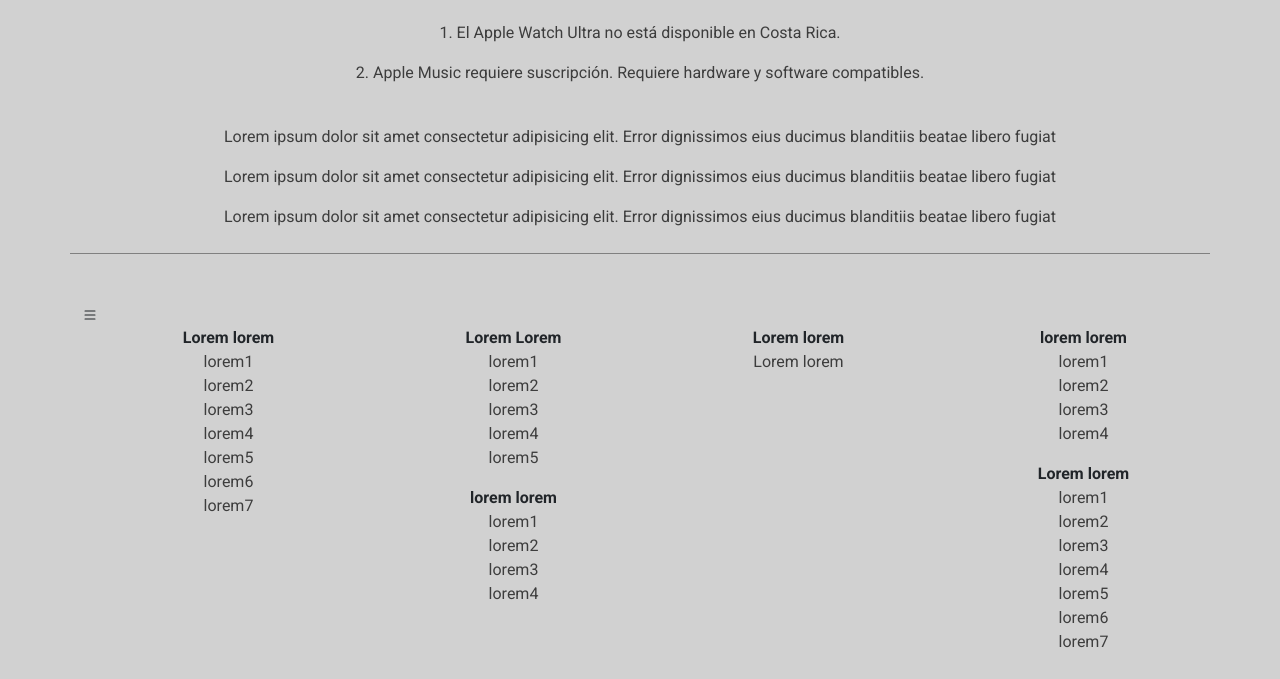
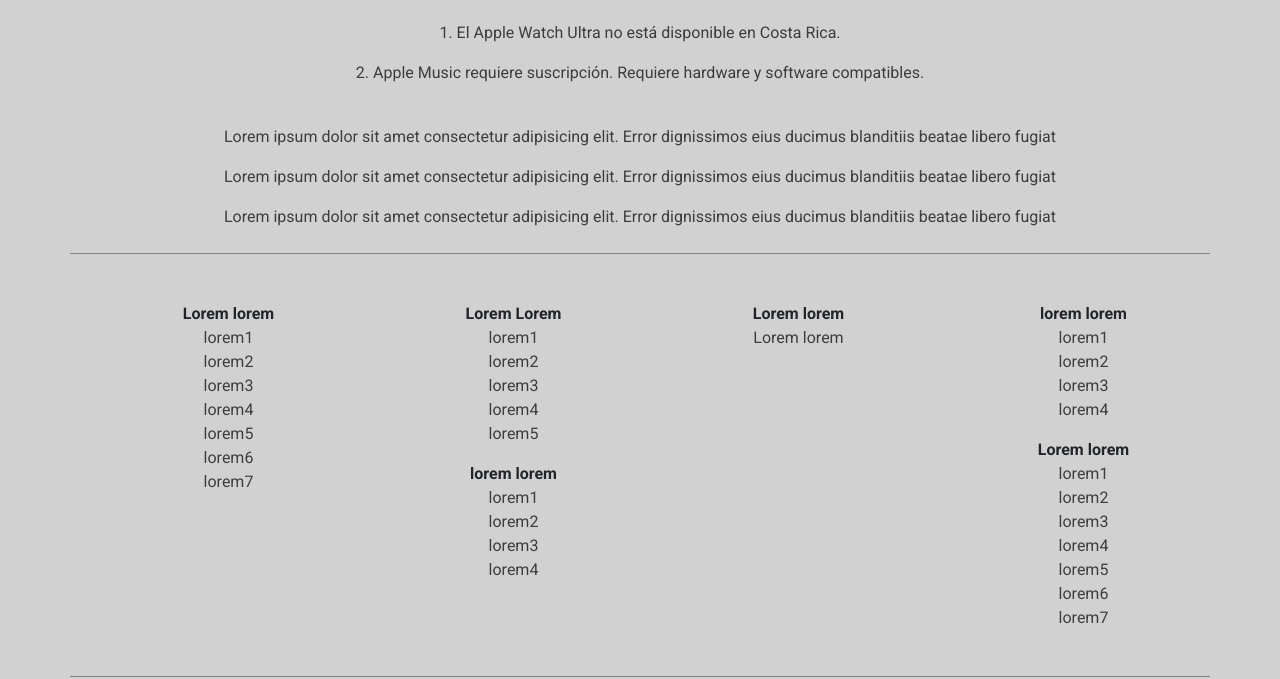
Before and after one commit to leo2323/repoPrueba, a plain HTML site: page index.html in a window 1280 px wide. Shown: the part 2542-3221 px from the top of the page. Drawn offline with nearby package versions, Linux system fonts and the light colour scheme; a web font is replaced by a local one.

Commit message:
eliminando ham svg

```diff
--- a/index.html
+++ b/index.html
@@ -328,11 +328,7 @@
       </div>
       <div class="container borde-abajo py-4 ">
         <div class="row columna-row-mb">
-          <div class="ham">
-            <li><svg xmlns="http://www.w3.org/2000/svg" width="16" height="16" fill="currentColor" class="bi bi-list" viewBox="0 0 16 16">
-              <path fill-rule="evenodd" d="M2.5 12a.5.5 0 0 1 .5-.5h10a.5.5 0 0 1 0 1H3a.5.5 0 0 1-.5-.5zm0-4a.5.5 0 0 1 .5-.5h10a.5.5 0 0 1 0 1H3a.5.5 0 0 1-.5-.5zm0-4a.5.5 0 0 1 .5-.5h10a.5.5 0 0 1 0 1H3a.5.5 0 0 1-.5-.5z"/>
-            </svg></li>
-          </div>
+
           <div class="col-xxl-3 col-lg-3 col-sm-3 altura-footer text-center">
             <ul class="">
               <li><strong>Lorem lorem</strong></li>
```
